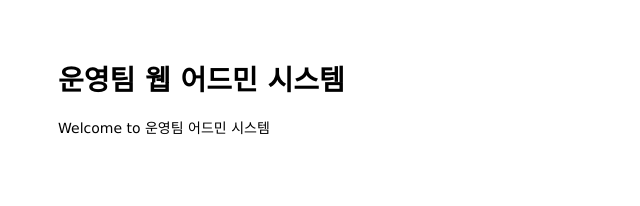
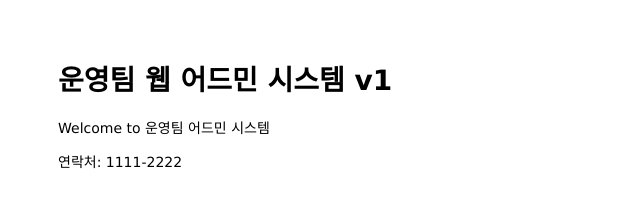
Before and after one commit to RealYoungk/mastering-git-github, a website: page public/index.html in a window 1280 px wide. Shown: the whole page, without its empty margins (0-640 px from the left). Drawn offline with Linux system fonts and the light colour scheme.

Commit message:
Change title

```diff
--- a/public/index.html
+++ b/public/index.html
@@ -1,13 +1,17 @@
 <html>
 
 <head>
-  <title>Express</title>
+  <title>운영팀 웹 어드민 시스템</title>
   <link rel="stylesheet" href="/stylesheets/style.css">
 </head>
 
 <body>
-  <h1>운영팀 웹 어드민 시스템</h1>
+  <h1>운영팀 웹 어드민 시스템 v1</h1>
   <p>Welcome to 운영팀 어드민 시스템</p>
 </body>
 
+<footer>
+  <p>연락처: 1111-2222</p>
+</footer>
+
 </html>
```
